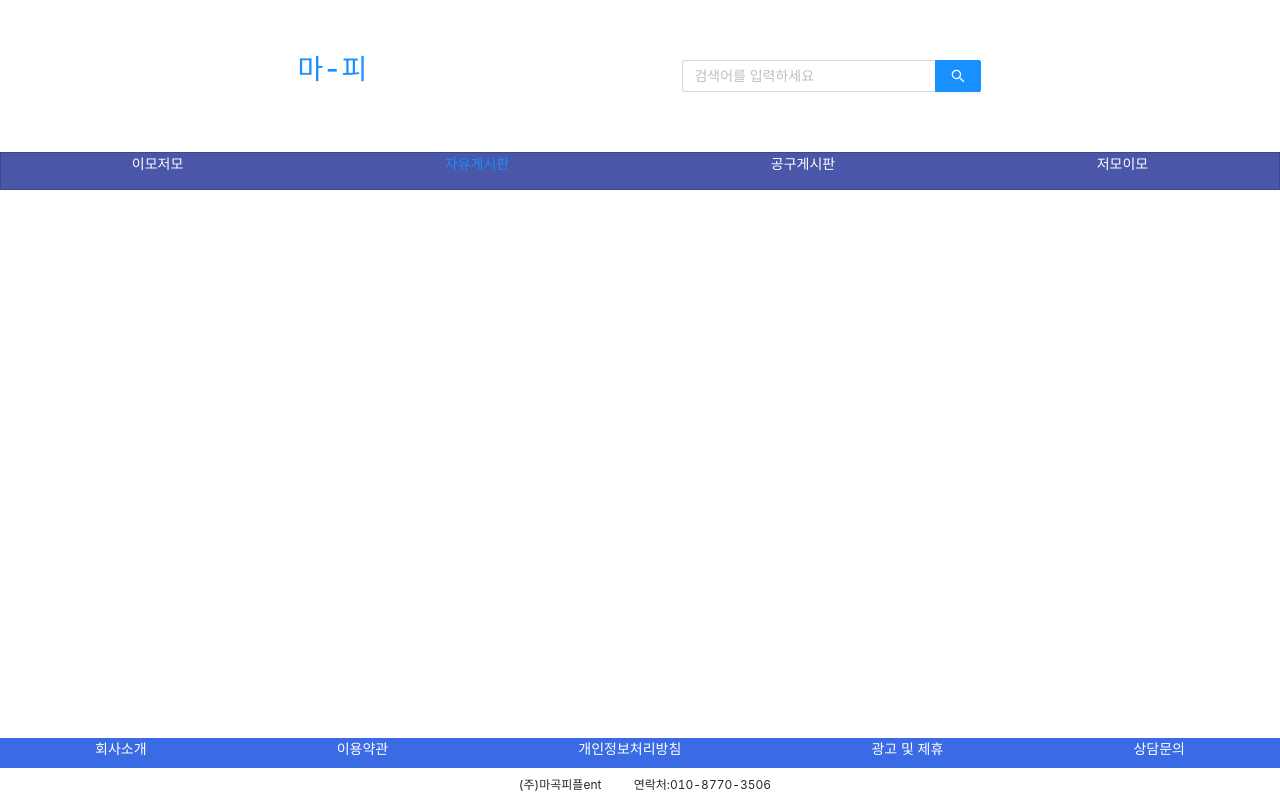
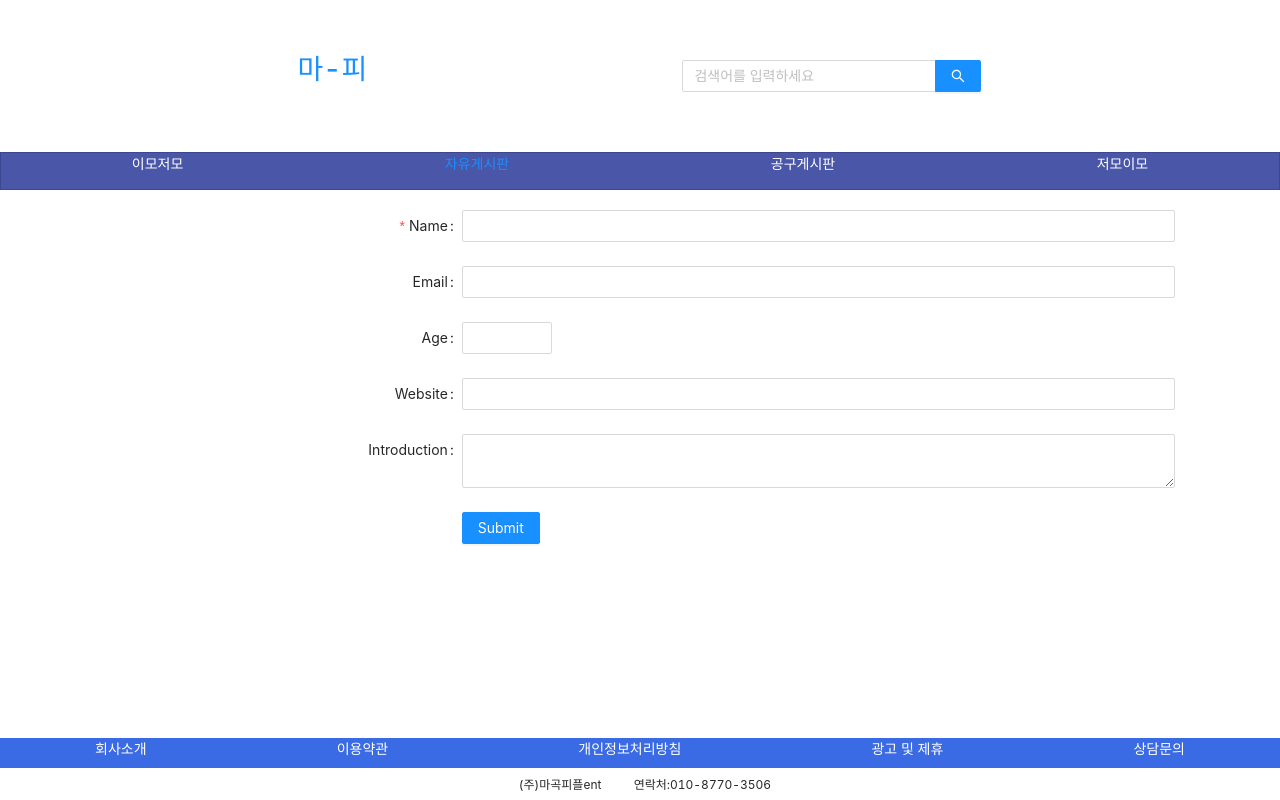
Before and after one commit to mrkyel/Magog-People, a React (Create React App) app: page /Magog-People/normal-register in a window 1280 px wide. Built offline with nearby package versions, Linux system fonts and the light colour scheme.

Commit message:
UI 수정 및 회원가입폼 페이지 만드는중

```diff
--- a/src/App.tsx
+++ b/src/App.tsx
@@ -7,6 +7,7 @@ import NavBar from 'components/common/navbar/Navbar';
 import Footer from 'components/common/footer/Footer';
 import Container from 'components/common/container';
 import WriteBoard from 'pages/WriteBoard/WriteBoard';
+import NormalRegister from 'pages/RegisterPage/NormalRegister/NormalRegister';
 
 const App: React.FC = () => {
   return (
@@ -15,6 +16,7 @@ const App: React.FC = () => {
       <Container>
         <Route exact path="/" component={LandingPage} />
         <Route exact path="/register" component={RegisterPage} />
+        <Route exact path="/normal-register" component={NormalRegister} />
         <Route exact path="/freeboard" component={FreeBoard} />
         <Route exact path="/writeboard" component={WriteBoard} />
       </Container>
--- a/src/components/atoms/Button.js
+++ b/src/components/atoms/Button.js
@@ -1,5 +1,5 @@
-import React from "react";
-import styled from "@emotion/styled";
+import React from 'react';
+import styled from '@emotion/styled';
 
 const StyledButton = styled.button`
   border: none;
@@ -11,7 +11,8 @@ const StyledButton = styled.button`
   outline: none;
   cursor: pointer;
   background: #0c348e;
-  float: ${(props) => (props.left ? "left" : "right")};
+  float: ${(props) => (props.left ? 'left' : 'right')};
+  margin-top: 10px;
 `;
 
 const Button = (props) => <StyledButton {...props} />;
--- a/src/components/common/container.js
+++ b/src/components/common/container.js
@@ -2,8 +2,9 @@ import React from 'react';
 import styled from '@emotion/styled';
 
 const Container = styled.div`
-  width: fit-content;
-  margin: 20px auto 0;
+  width: 1130px;
+  margin: 0 auto;
+  padding: 20px 30px;
 `;
 const container = ({ children }) => {
   return <Container>{children}</Container>;
--- a/src/pages/FreeBoard/FreeBoard.js
+++ b/src/pages/FreeBoard/FreeBoard.js
@@ -63,6 +63,13 @@ const FreeBoard = () => {
       <div className="freeboard-title">자유 게시판</div>
       <div className="freeboard-body">
         <Table
+          onRow={(record, rowIndex) => {
+            return {
+              onClick: (event) => {
+                alert(event);
+              },
+            };
+          }}
           columns={columns}
           dataSource={data}
           pagination={{
--- a/src/pages/FreeBoard/FreeBoard.scss
+++ b/src/pages/FreeBoard/FreeBoard.scss
@@ -7,12 +7,11 @@
     border-top: 1px solid #dedede;
     border-bottom: 1px solid #dedede;
   }
-  .freeboard-footer {
-    margin-top: 10px;
-    overflow: hidden;
-  }
   .freeboard-searchbar {
     display: flex;
     justify-content: center;
   }
 }
+.ant-table-row {
+  cursor: pointer;
+}
--- a/src/pages/LandingPage/LandingPage.scss
+++ b/src/pages/LandingPage/LandingPage.scss
@@ -1,15 +1,26 @@
 .container-left {
-  position: relative;
-  width: 650px;
-  height: 432px;
-  border: 1px solid #ccc;
-  display: inline-block;
+  float: left;
+  width: 800px;
+  .container-down {
+    margin-top: 20px;
+    padding-bottom: 10px;
+    border: 1px solid #ccc;
+    height: 200px;
+    .container-down-inner {
+      float: left;
+      width: 33%;
+    }
+    .container-down-inner-1 {
+      float: left;
+      width: 32%;
+    }
+  }
 }
 .container-right {
   float: right;
-  width: 336px;
+  width: 250px;
   .login-wrap {
-    position: relative;
+    margin-top: 20px;
     width: 248px;
     height: 168px;
     border: 1px solid #2940d1;
@@ -23,18 +34,3 @@
     border: 1px solid #2940d1;
   }
 }
-.container-down {
-  margin-top: 20px;
-  padding-bottom: 10px;
-  border: 1px solid #ccc;
-  width: 916px;
-  height: 200px;
-  .container-down-inner {
-    float: left;
-    width: 33%;
-  }
-  .container-down-inner-1 {
-    float: left;
-    width: 32%;
-  }
-}
--- a/src/pages/LandingPage/LandingPage.tsx
+++ b/src/pages/LandingPage/LandingPage.tsx
@@ -5,23 +5,31 @@ import './LandingPage.scss';
 const LandingPage = () => {
   return (
     <>
-      <div className="container-left">좌로</div>
+      <div className="container-left">
+        <div className="container-down"></div>
+        <div className="container-down">
+          <div className="container-down-inner-1">1</div>
+          <div className="container-down-inner">2</div>
+          <div className="container-down-inner">3</div>
+        </div>
+        <div className="container-down">
+          <div className="container-down-inner-1">1</div>
+          <div className="container-down-inner">2</div>
+          <div className="container-down-inner">3</div>
+        </div>
+        <div className="container-down">
+          <div className="container-down-inner-1">1</div>
+          <div className="container-down-inner">2</div>
+          <div className="container-down-inner">3</div>
+        </div>
+      </div>
+
       <div className="container-right">
         <div className="login-wrap">
           <LoginForm />
         </div>
         <article className="search-ranking"></article>
       </div>
-      <div className="container-down">
-        <div className="container-down-inner-1">1</div>
-        <div className="container-down-inner">2</div>
-        <div className="container-down-inner">3</div>
-      </div>
-      <div className="container-down">
-        <div className="container-down-inner-1">1</div>
-        <div className="container-down-inner">2</div>
-        <div className="container-down-inner">3</div>
-      </div>
     </>
   );
 };
--- /dev/null
+++ b/src/pages/RegisterPage/NormalRegister/NormalRegister.js
@@ -0,0 +1,70 @@
+import React from 'react';
+import { Form, Input, InputNumber, Button } from 'antd';
+import './NormalRegister.scss';
+
+const NormalRegister = () => {
+  const layout = {
+    labelCol: { span: 8 },
+    wrapperCol: { span: 16 },
+  };
+
+  const validateMessages = {
+    required: '${label} is required!',
+    types: {
+      email: '${label} is not validate email!',
+      number: '${label} is not a validate number!',
+    },
+    number: {
+      range: '${label} must be between ${min} and ${max}',
+    },
+  };
+
+  const onFinish = (values) => {
+    console.log(values);
+  };
+  return (
+    <>
+      <Form
+        {...layout}
+        name="nest-messages"
+        onFinish={onFinish}
+        validateMessages={validateMessages}
+      >
+        <Form.Item
+          name={['user', 'name']}
+          label="Name"
+          rules={[{ required: true }]}
+        >
+          <Input />
+        </Form.Item>
+        <Form.Item
+          name={['user', 'email']}
+          label="Email"
+          rules={[{ type: 'email' }]}
+        >
+          <Input />
+        </Form.Item>
+        <Form.Item
+          name={['user', 'age']}
+          label="Age"
+          rules={[{ type: 'number', min: 0, max: 99 }]}
+        >
+          <InputNumber />
+        </Form.Item>
+        <Form.Item name={['user', 'website']} label="Website">
+          <Input />
+        </Form.Item>
+        <Form.Item name={['user', 'introduction']} label="Introduction">
+          <Input.TextArea />
+        </Form.Item>
+        <Form.Item wrapperCol={{ ...layout.wrapperCol, offset: 8 }}>
+          <Button type="primary" htmlType="submit">
+            Submit
+          </Button>
+        </Form.Item>
+      </Form>
+    </>
+  );
+};
+
+export default NormalRegister;
--- a/src/pages/WriteBoard/WriteBoard.js
+++ b/src/pages/WriteBoard/WriteBoard.js
@@ -2,20 +2,54 @@ import React, { useState } from 'react';
 import { Editor } from 'react-draft-wysiwyg';
 import 'react-draft-wysiwyg/dist/react-draft-wysiwyg.css';
 import { EditorState } from 'draft-js';
+import './WriteBoard.scss';
+import Button from 'components/atoms/Button';
+import { Select, Input } from 'antd';
+
+const { Option } = Select;
 
 const WriteBoard = () => {
   const [editorState, setEditorState] = useState(EditorState.createEmpty());
   const onEditorStateChange = (editorState) => {
     setEditorState(editorState);
   };
+
+  function handleChange(value) {
+    console.log(`selected ${value}`);
+  }
+
+  function inputChange(e) {
+    console.log(e.target.value);
+  }
+
+  function onSubmit() {
+    alert('글이 등록되었습니다');
+  }
+
   return (
-    <Editor
-      editorState={editorState}
-      toolbarClassName="toolbarClassName"
-      wrapperClassName="wrapperClassName"
-      editorClassName="editorClassName"
-      onEditorStateChange={onEditorStateChange}
-    />
+    <>
+      <form onSubmit={onSubmit}>
+        <Select
+          defaultValue="자유게시판"
+          style={{ width: 120 }}
+          onChange={handleChange}
+        >
+          <Option value="이모저모">이모저모</Option>
+          <Option value="자유게시판">자유게시판</Option>
+          <Option value="공구게시판">공구게시판</Option>
+          <Option value="저모이모">저모이모</Option>
+        </Select>
+        <Input placeholder="제목을 입력하세요" onChange={inputChange} />
+        <Editor
+          editorState={editorState}
+          wrapperClassName="editor-wrapper"
+          toolbarClassName="editor-toolbar"
+          editorClassName="editor-section"
+          onEditorStateChange={onEditorStateChange}
+        />
+        <Button right>등록하기</Button>
+      </form>
+    </>
   );
 };
 
--- /dev/null
+++ b/src/pages/WriteBoard/WriteBoard.scss
@@ -0,0 +1,6 @@
+.editor-section {
+  height: 450px;
+  border: 1px solid #f1f1f1;
+  padding: 5px;
+  border-radius: 2px;
+}
```
Also changed, not shown: src/pages/RegisterPage/NormalRegister/NormalRegister.scss (added).
